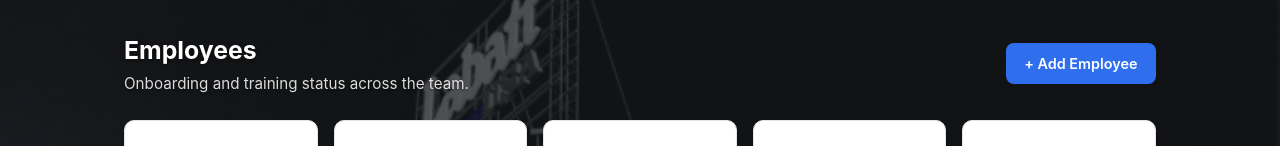
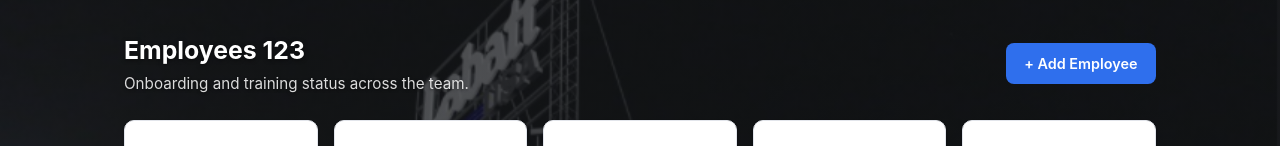
Before and after one commit to zacharyrabinowitz/employee-portal, a Flask app: template templates/admin_dashboard.html in a window 1280 px wide. Shown: the part 60-206 px from the top of the page. Run offline with Flask 3, Linux system fonts and the light colour scheme; the template is opened without the code that fills it, so the values that code supplies are empty; the visitor is signed in with stand-in values (Sample User, id 1).

Commit message:
describe what you changed

```diff
--- a/templates/admin_dashboard.html
+++ b/templates/admin_dashboard.html
@@ -3,7 +3,7 @@
 {% block content %}
 <div class="page-header">
   <div>
-    <h1>Employees</h1>
+    <h1>Employees 123</h1>
     <p class="page-subtitle">Onboarding and training status across the team.</p>
   </div>
   {% if can('employees_add') %}
```
